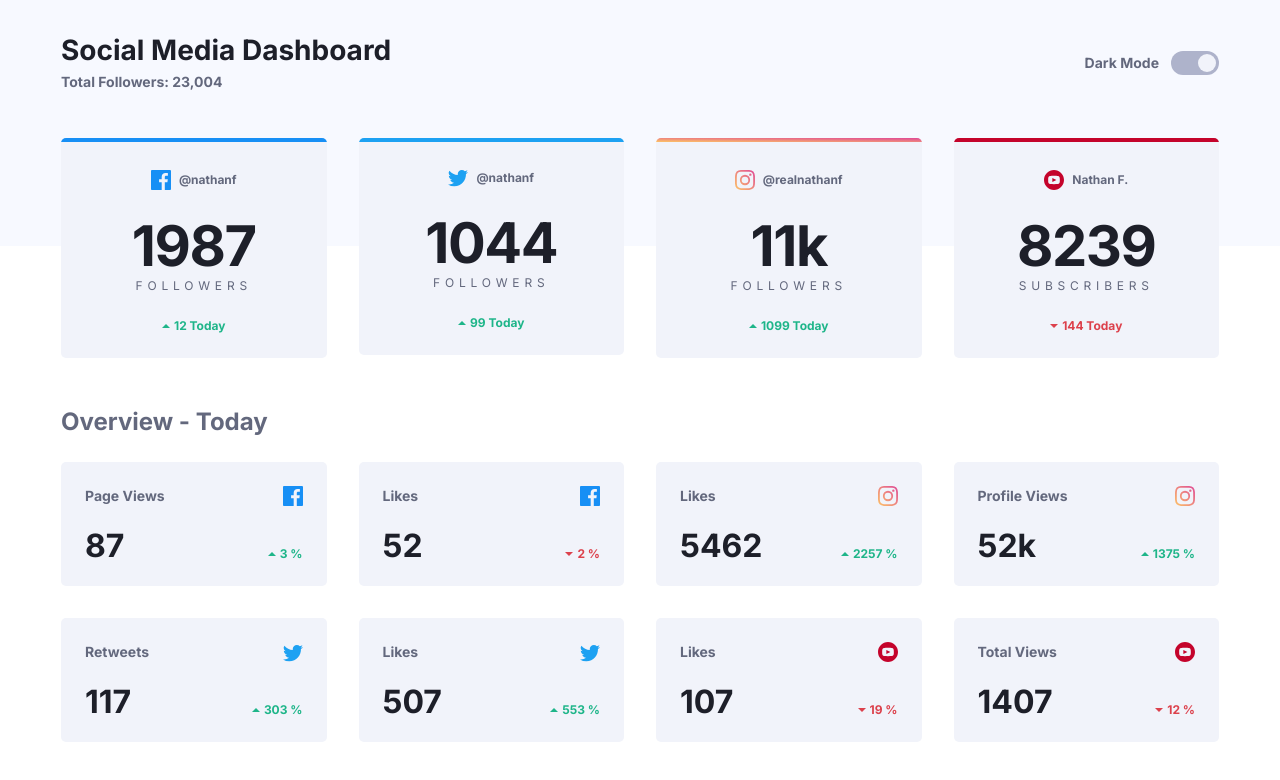
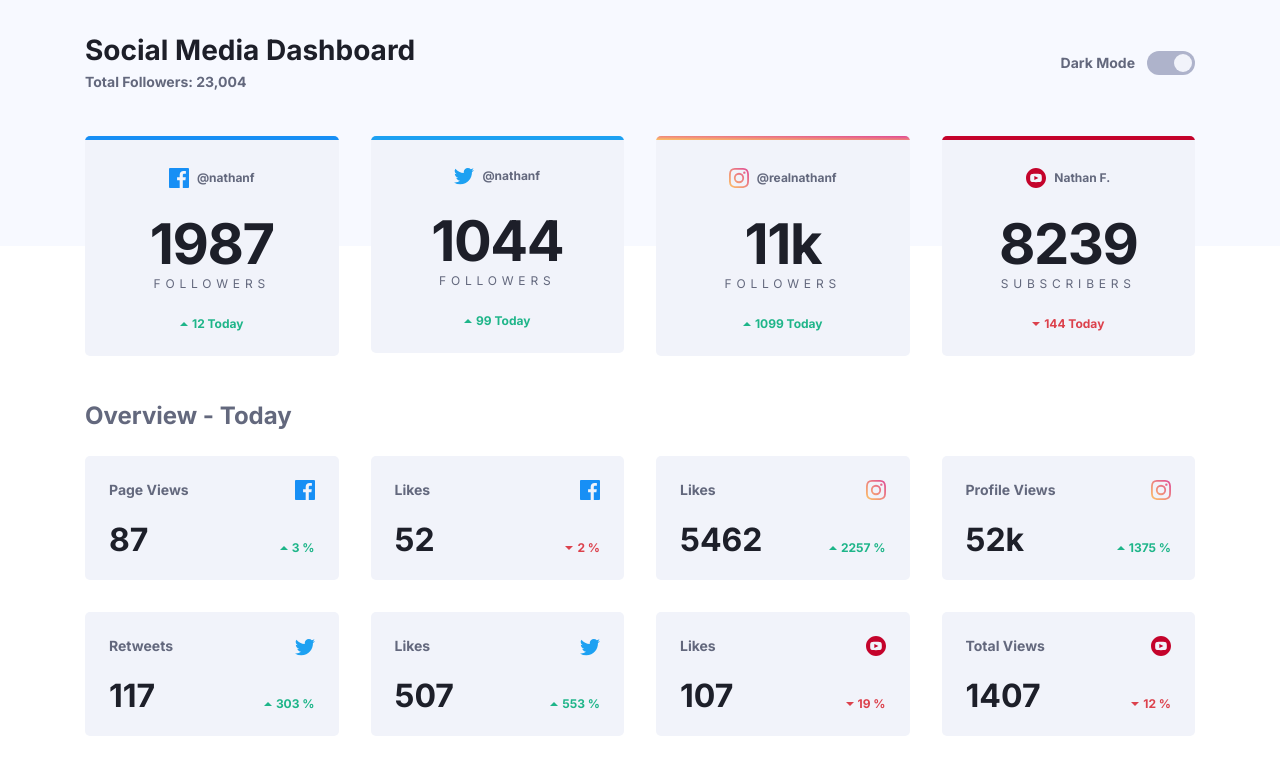
Before and after one commit to p1t1ch/fm-social-media-dashboard, a Gatsby site: page / in a window 1280 px wide. Shown: the part 2-782 px from the top of the page. Built offline with nearby package versions, Linux system fonts and the light colour scheme; Gatsby itself is replaced by a stand-in of ours.

Commit message:
fix some sizings

```diff
--- a/src/components/OverviewCard/index.tsx
+++ b/src/components/OverviewCard/index.tsx
@@ -20,7 +20,12 @@ function OverviewCard({ children, type, name, link, trends, className = '', ...p
       className={`bg-light-blue-grayish-light dark:bg-dark-blue-desaturated-dark hover:bg-light-gray-dark dark:hover:bg-dark-gray  focus-within:bg-light-gray-dark dark:focus-within:bg-dark-gray transition-colors rounded-card ${className}`}
       {...props}
     >
-      <a href={link} target="_blank" rel="nofollow noindex noreferrer" className="grid grid-cols-2 gap-6 items-end p-6">
+      <a
+        href={link}
+        target="_blank"
+        rel="nofollow noindex noreferrer"
+        className="grid grid-cols-2 gap-y-6 items-end p-6"
+      >
         <div className="text-light-blue-grayish-dark dark:text-dark-blue-desaturated text-sm font-bold">{name}</div>
         <div className="justify-self-end">
           {type === 'facebook' && <IconFacebook title="facebook" />}
--- a/src/pages/index.tsx
+++ b/src/pages/index.tsx
@@ -37,7 +37,7 @@ function IndexPage() {
       </header>
       <main className="grid place-items-center px-6 pb-11 transform -translate-y-11 sm:translate-y-card">
         <div className="w-full max-w-container">
-          <section className="mb-12">
+          <section className="mb-11">
             <h2 className="sr-only">Your accounts</h2>
             <Grid>
               <AccountCard type="facebook" name="@nathanf" link="https://www.facebook.com" trends={12}>
--- a/tailwind.config.js
+++ b/tailwind.config.js
@@ -50,17 +50,17 @@ module.exports = {
         card: '.3125rem',
       },
       gridTemplateColumns: {
-        cards: 'repeat(auto-fill, minmax(16rem, 1fr))',
+        cards: 'repeat(auto-fill, minmax(15rem, 1fr))',
       },
       padding: {
         header: '9.625rem',
         'header-mobile': '5.25rem',
       },
       maxWidth: {
-        container: '72.375rem',
+        container: '69.375rem',
       },
       translate: {
-        card: '-6.75rem',
+        card: '-6.875rem',
       },
     },
   },
```
